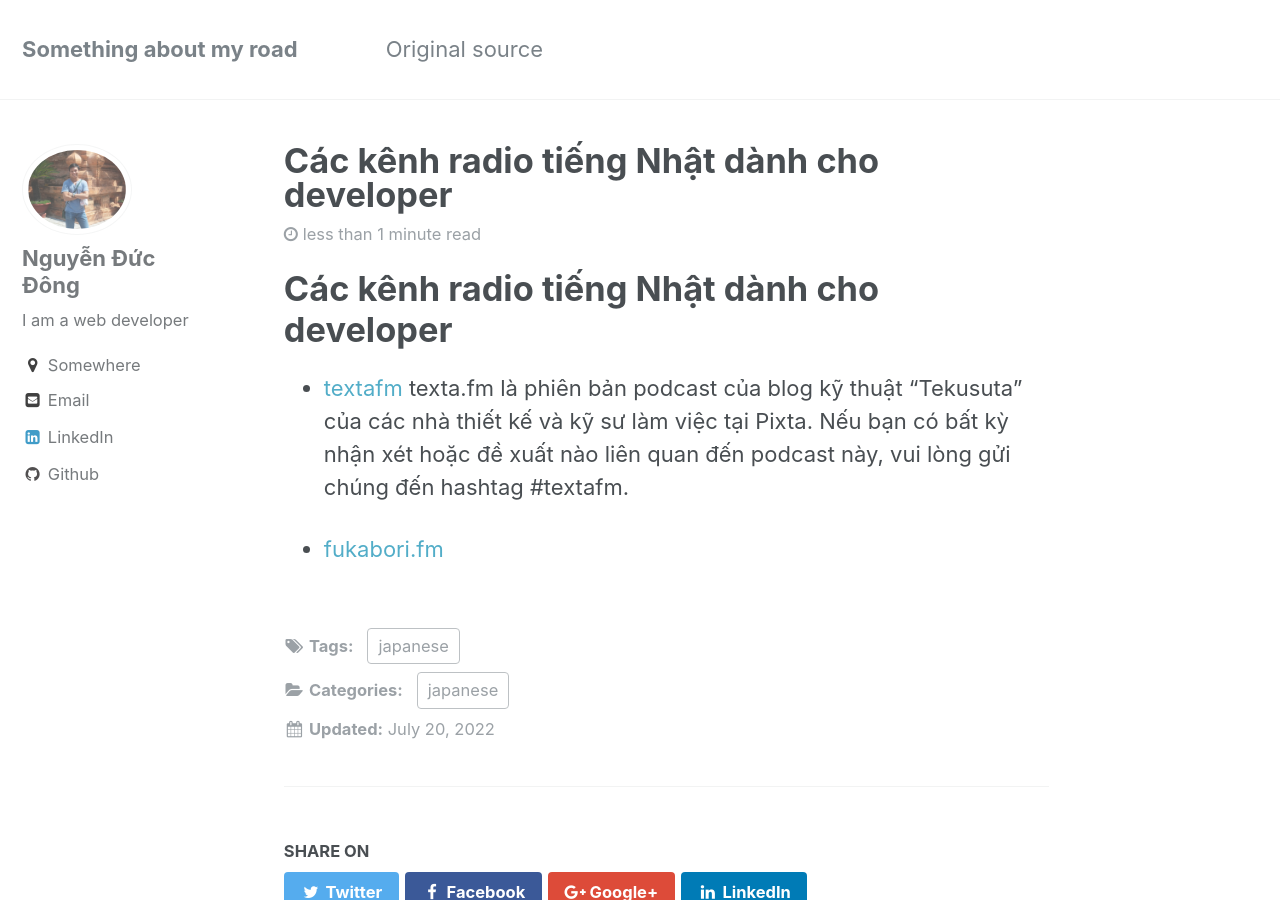
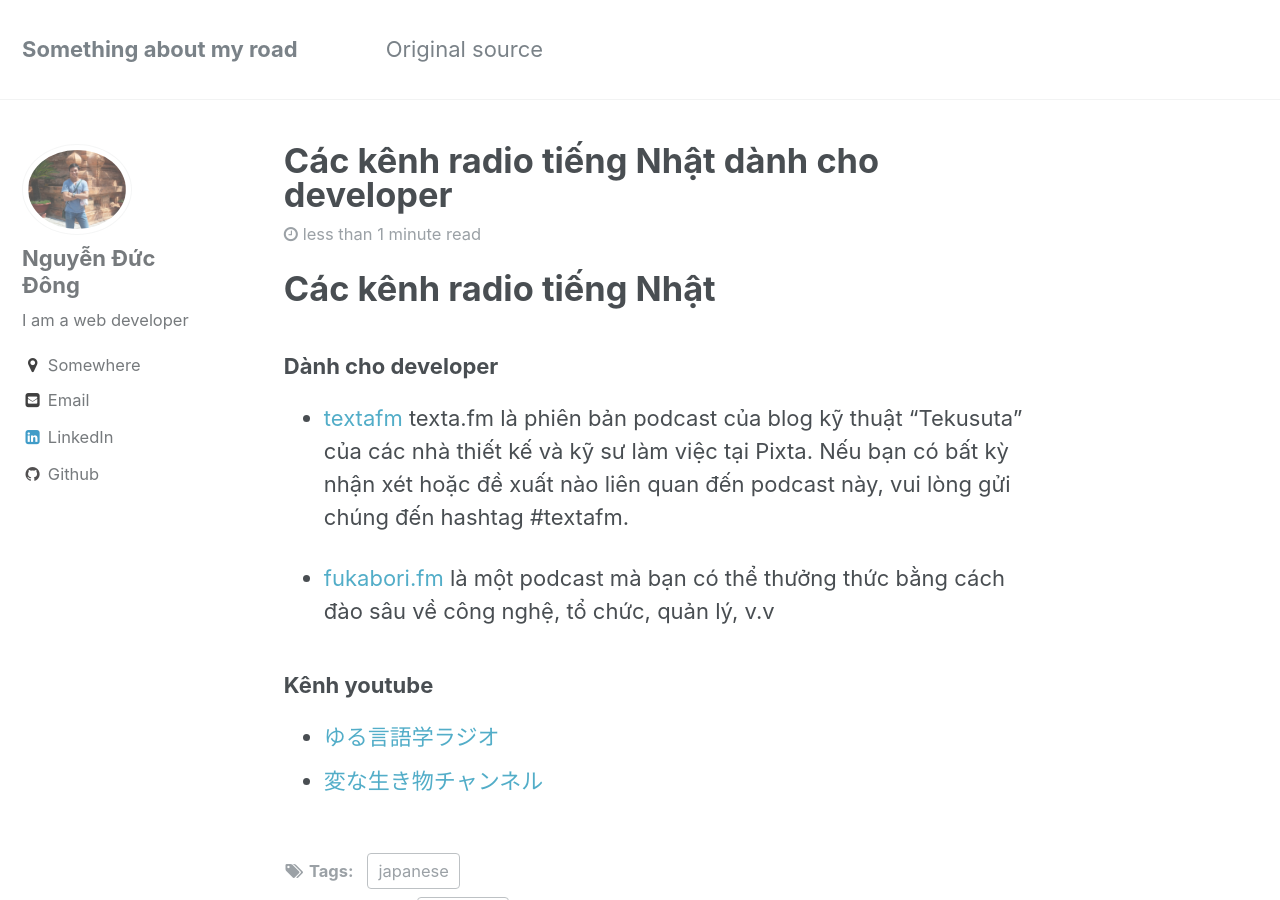
Before and after one commit to ducdongmg/ducdongmg.github.io, a Jekyll site: the page built from _posts/2022-07-20-japanese-enjinner-fm.md, in a window 1280 px wide and 900 px high. Built offline with Jekyll 4.4.1, drawn with Linux system fonts in a browser that asks for light colours; comment, search, counter and statistics services are not loaded.

Commit message:
japanese radio for enjineer

```diff
--- a/_posts/2022-07-20-japanese-enjinner-fm.md
+++ b/_posts/2022-07-20-japanese-enjinner-fm.md
@@ -7,10 +7,18 @@ categories: [japanese]
 tag: [japanese]
 ---
 
-Các kênh radio tiếng Nhật dành cho developer
+Các kênh radio tiếng Nhật
 =====================================================
 
+### Dành cho developer
  - [textafm](https://anchor.fm/textafm)
  texta.fm là phiên bản podcast của blog kỹ thuật "Tekusuta" của các nhà thiết kế và kỹ sư làm việc tại Pixta. Nếu bạn có bất kỳ nhận xét hoặc đề xuất nào liên quan đến podcast này, vui lòng gửi chúng đến hashtag #textafm.
 
  - [fukabori.fm](https://fukabori.fm/)
+là một podcast mà bạn có thể thưởng thức bằng cách đào sâu về công nghệ, tổ chức, quản lý, v.v
+
+
+### Kênh youtube
+
+ - [ゆる言語学ラジオ](hhttps://www.youtube.com/channel/UCmpkIzF3xFzhPez7gXOyhVg)
+ - [変な生き物チャンネル](https://www.youtube.com/channel/UC6SEj6I-vKEL9tL5aAHHyZg)
```
